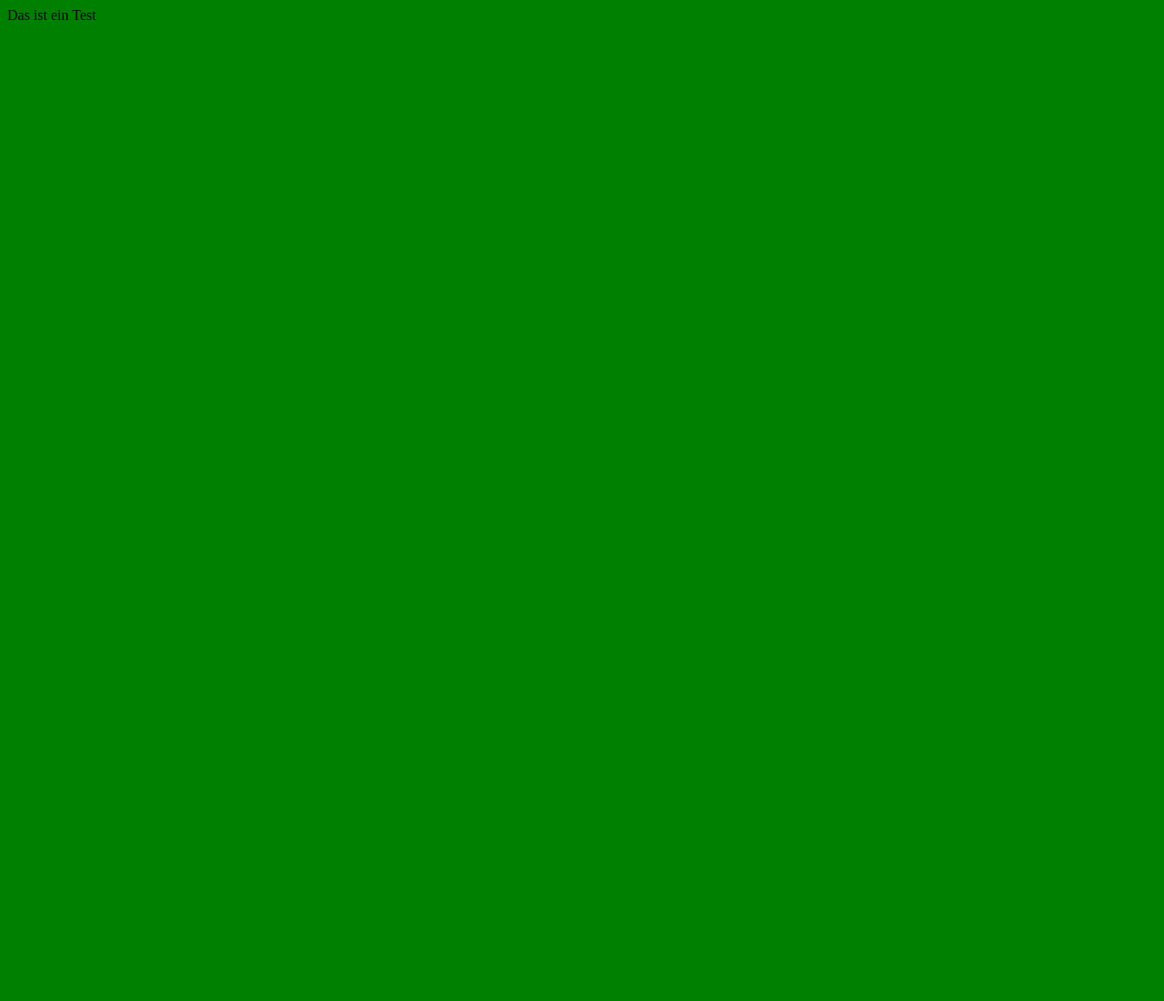
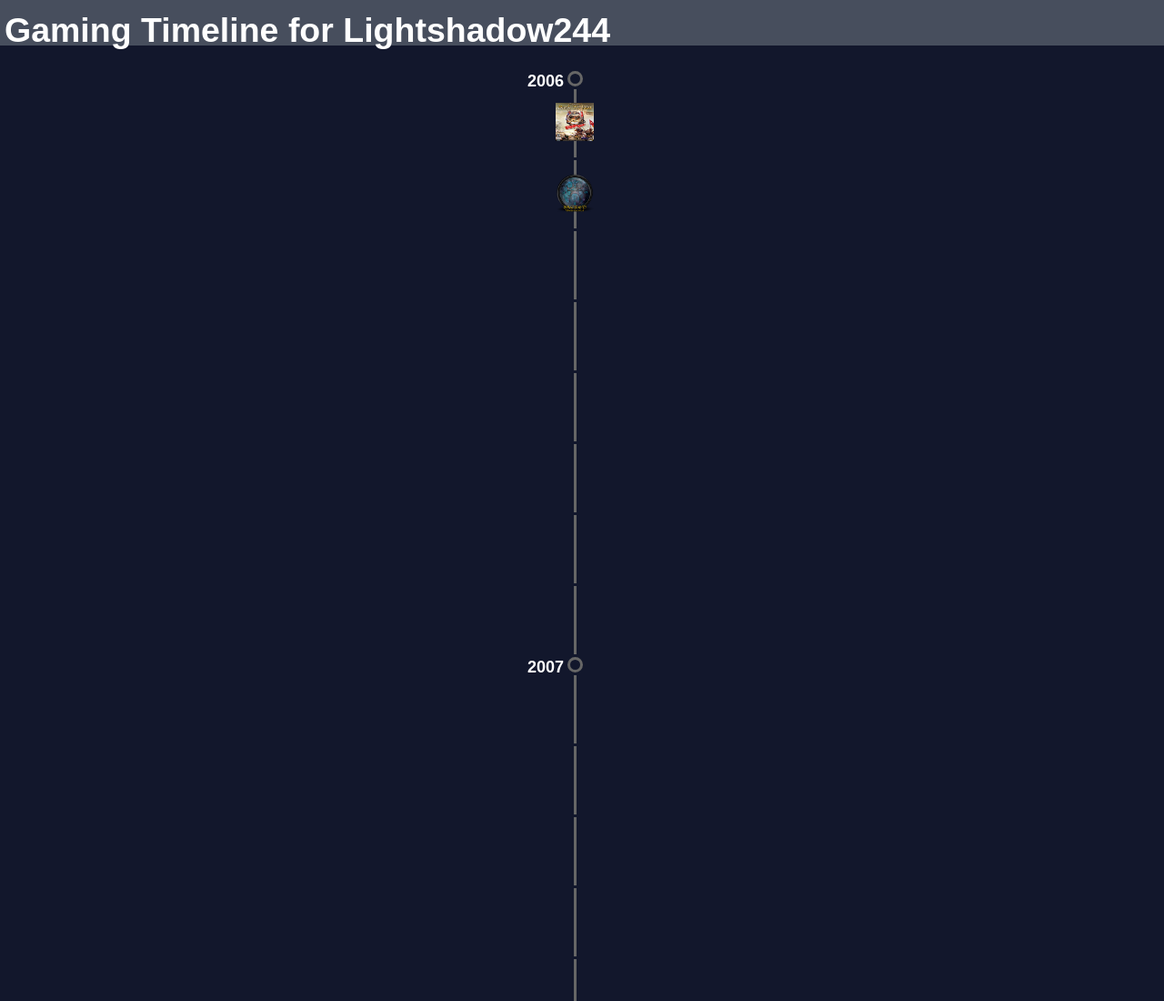
Before and after one commit to Lightshadow244/LineOfGaming, a plain HTML site: page index.html in a window 1280 px wide. Shown: the top 1100 px of the page at 91% size. Before the commit the page ends 800 px from the top, so only its background shows below. Drawn offline with nearby package versions, Linux system fonts and the light colour scheme.

Commit message:
element right and left

```diff
--- a/index.html
+++ b/index.html
@@ -1,9 +1,79 @@
 <!DOCTYPE html>
 <html>
   <head>
-    <link rel="stylesheet" href="/static/css/index.css">
+    <link rel="stylesheet" href="https://www.w3schools.com/w3css/4/w3.css">
+    <link rel="stylesheet" href="static/css/index.css">
   </head>
   <body>
-    Das ist ein Test
+    <div class="header">
+      <p>
+        Gaming Timeline for Lightshadow244
+      </p>
+    </div>
+    <div class="timetable">
+      <div class="segment">
+        <div class="year">
+          2006
+        </div>
+        <div class="timeline">
+          <div class="dot"></div>
+          <div class="line">
+            <img src="media/cossacks.jpg" alt="Cossacks" title="Quelle:https://thumbnails.pcgamingwiki.com/3/3a/CossacksBtWCover.jpg/300px-CossacksBtWCover.jpg">
+            <div class="infobox-right w3-animate-left">
+              <p>
+                lfjgdklfgkdfkgjkdfgldfgkdkfgjdkfjg kdfkgdkfgkfjg fdjglfjgdklfgkdfkgjkdfgldfgk dkfgjdkfjgkd fkgdkfgkfjgfd jglfjgdklfg kdfkgjkdfgldfgkdkfgjdkfjgkdfkgdkfgkfjgfdjg
+              </p>
+            </div>
+          </div>
+          <div class="line">
+            <img src="media/sacred.png" alt="Sacred" title="Quelle:http://icons.iconarchive.com/icons/3xhumed/mega-games-pack-31/256/Sacred-Addon-new-11-icon.png">
+            <div class="infobox-left w3-animate-right">
+              <p>
+                lfjgdklfgkdfkgjkdfgldfgkdkfgjdkfjg kdfkgdkfgkfjg fdjglfjgdklfgkdfkgjkdfgldfgk dkfgjdkfjgkd fkgdkfgkfjgfd jglfjgdklfg kdfkgjkdfgldfgkdkfgjdkfjgkdfkgdkfgkfjgfdjg
+              </p>
+            </div>
+          </div>
+          <div class="line"></div>
+          <div class="line"></div>
+          <div class="line"></div>
+          <div class="line"></div>
+          <div class="line"></div>
+          <div class="line"></div>
+        </div>
+      </div>
+      <div class="segment">
+        <div class="year">
+          2007
+        </div>
+        <div class="timeline">
+          <div class="dot"></div>
+          <div class="line"></div>
+          <div class="line"></div>
+          <div class="line"></div>
+          <div class="line"></div>
+          <div class="line"></div>
+          <div class="line"></div>
+          <div class="line"></div>
+          <div class="line"></div>
+        </div>
+      </div>
+      <div class="segment">
+        <div class="year">
+          2008
+        </div>
+        <div class="timeline">
+          <div class="dot"></div>
+          <div class="line"></div>
+          <div class="line"></div>
+          <div class="line"></div>
+          <div class="line"></div>
+          <div class="line"></div>
+          <div class="line"></div>
+          <div class="line"></div>
+          <div class="line"></div>
+        </div>
+      </div>
+    </div>
+
   </body>
-</html>
+</htmL>
--- a/static/css/index.css
+++ b/static/css/index.css
@@ -1,3 +1,101 @@
 body {
-  background-color: green;
+  background-color: #12172c;
+  height: 100%;
+  width: 100%;
+  font-family: arial;
 }
+
+.dot {
+  position: relative;
+  width: 17px;
+  height: 17px;
+  border-radius: 50%;
+  background-color: transparent;
+  border-width: 3px;
+  border-style: solid;
+  border-color: #666;
+  z-index: 1;
+  transition: background-color 0.4s ease, border-color 0.4s ease;
+  margin: 3px auto 0 auto;
+}
+
+.header {
+  width: 100%;
+  height: 50px;
+  position: fixed;
+  background-color: #474e5d;
+  top: 0px;
+  right: 0px;
+}
+
+.header p {
+  color: white;
+  font-size: 250%;
+  margin: 5px 0 0 5px;
+  font-weight: bold;
+}
+
+.infobox-right{
+  display:none;
+  position: relative;
+	background-color: #474e5d;
+	box-shadow: 0px 8px 16px 0px rgba(0,0,0,0.2);
+  width: 500px;
+  height: 600px;
+  margin-left: 30px;
+  top: -62px;
+}
+.infobox-left{
+  display:none;
+  position: relative;
+	background-color: #474e5d;
+	box-shadow: 0px 8px 16px 0px rgba(0,0,0,0.2);
+  width: 500px;
+  height: 600px;
+  margin-left: -525px;
+  top: -62px;
+}
+
+.line{
+  background-color: #666;
+  height: 75px;
+  width: 3px;
+  margin: 3px auto 0 auto;
+}
+
+.line img{
+  height: 42px;
+  width: 42px;
+  margin: 15px auto 0 auto;
+  left: -20px;
+  position: relative;
+}
+
+.line:hover .infobox-right {
+  display:block;
+}
+
+.line:hover .infobox-left {
+  display:block;
+}
+
+.segment {
+  margin: 0 auto 0 auto;
+  width: 120px;
+}
+
+.timetable {
+  margin: 75px auto 0 auto;
+  width: 50%;
+}
+
+.timeline {
+  display: inline-grid;
+}
+
+.year {
+  display: inline-grid;
+  color: white;
+  font-weight: bold;
+  font-size: 120%;
+}
```
Also changed, not shown: media/Sacred.png (added), media/cossacks.jpg (added).
